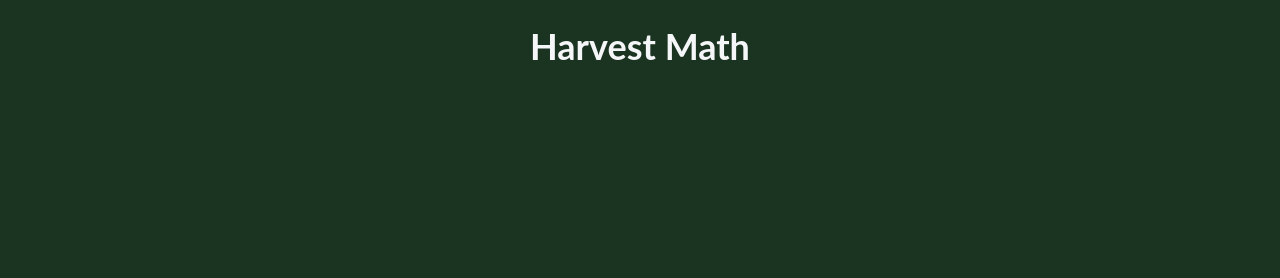
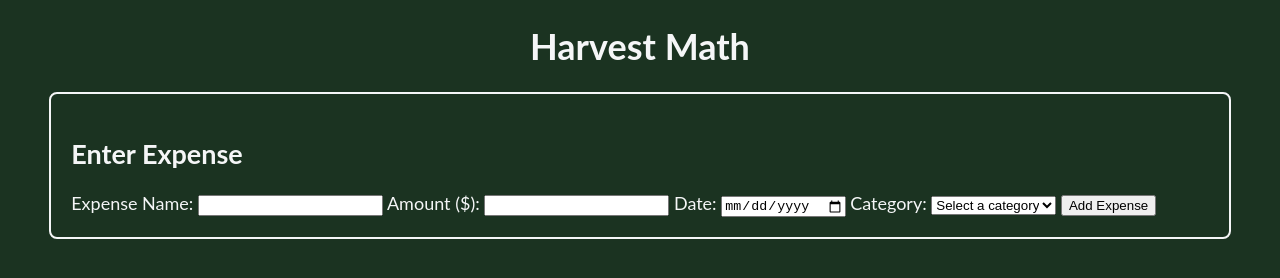
Before and after one commit to ChippyOS/Harvest-Expense_Tracker, a plain HTML site: page index.html in a window 1280 px wide. Drawn offline with Linux system fonts and the light colour scheme.

Commit message:
Add expense tracking form and container styling
- Create expense input form with fields for name, amount, date, and category
- Add form validation attributes for required fields
- Style container with width constraints and border
- Include dropdown for expense categories (seeds, fertilizer, equipment, etc.)

```diff
--- a/index.html
+++ b/index.html
@@ -10,6 +10,30 @@
     <main>
         <h1>Harvest Math</h1>
         <div class="container">
+            <h2>Enter Expense</h2>
+            <form id="expense-form">
+                <label for="expense-name">Expense Name:</label>
+                <input type="text" id="expense-name" name="expense-name" required>
+
+                <label for="expense-amount">Amount ($):</label>
+                <input type="number" id="expense-amount" name="expense-amount" min="0" step="0.01" required>
+
+                <label for="expense-date">Date:</label>
+                <input type="date" id="expense-date" name="expense-date" required>
+
+                <label for="expense-category">Category:</label>
+                <select id="expense-category" name="expense-category" required>
+                    <option value="">Select a category</option>
+                    <option value="seeds">Seeds</option>
+                    <option value="fertilizer">Fertilizer</option>
+                    <option value="equipment">Equipment</option>
+                    <option value="labor">Labor</option>
+                    <option value="other">Other</option>
+                </select>
+
+                <button type="submit">Add Expense</button>
+            </form>
+
         </div>
     </main>
 </body>
--- a/styles.css
+++ b/styles.css
@@ -21,3 +21,12 @@
   h1 {
     text-align: center;
   }
+
+  .container {
+    width: 90%;
+    max-width: 1200px;
+    margin: 0 auto;
+    padding: 20px;
+    border: 2px solid var(--light-grey);
+    border-radius: 8px;
+  }
```
